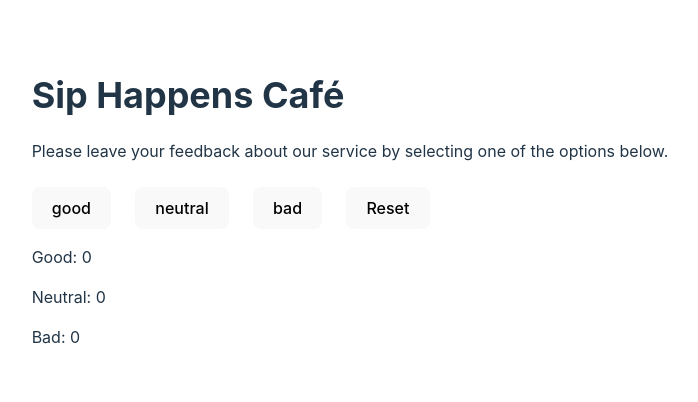
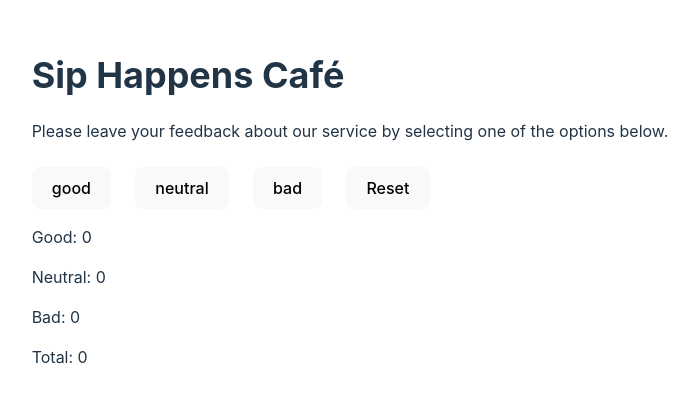
Before and after one commit to Iva-nova-vita/goit-react-hw-02, a React (Vite) app: page / in a window 1280 px wide. Shown: the part 192-594 px from the top of the page, without its empty margins (290-988 px from the left). Built offline with nearby package versions, Linux system fonts and the light colour scheme.

Commit message:
totalFeedback

```diff
--- a/src/App.jsx
+++ b/src/App.jsx
@@ -1,4 +1,4 @@
-import { useState } from 'react';
+import { useState, useEffect } from 'react';
 import './App.css';
 import Description from './components/Description/Description';
 import Options from './components/Options/Options';
@@ -29,11 +29,22 @@ function App() {
     setFeedback(initialFeedback)
   }
 
+  const [totalFeedback, setTotalFeedback] = useState(0)
+
+  function updateTotalFeedback() {
+    let total = 0
+    for (const key in feedback) {
+      total += feedback[key]
+    }
+    setTotalFeedback(total)
+  }
+  useEffect(updateTotalFeedback);
+
   return (
     <>
       <Description title={title} text={text}></Description>
       <Options feedback={feedback} onUpdate={updateFeedback} onReset={resetFeedback}></Options>
-      <Feedback feedback={feedback}></Feedback>
+      <Feedback feedback={feedback} totalFeedback={totalFeedback}></Feedback>
     </>
   );
 }
--- a/src/components/Feedback/Feedback.jsx
+++ b/src/components/Feedback/Feedback.jsx
@@ -1,6 +1,6 @@
 import css from './Feedback.module.css'
 
-export default function Feedback({feedback}) {
+export default function Feedback({feedback, totalFeedback}) {
     const options = Object.keys(feedback);
   return (
     <div className={css.feedback }>
@@ -11,6 +11,7 @@ export default function Feedback({feedback}) {
           </p>
         );
       })}
+      <p>Total: {totalFeedback}</p>
     </div>
   );
 }
```
